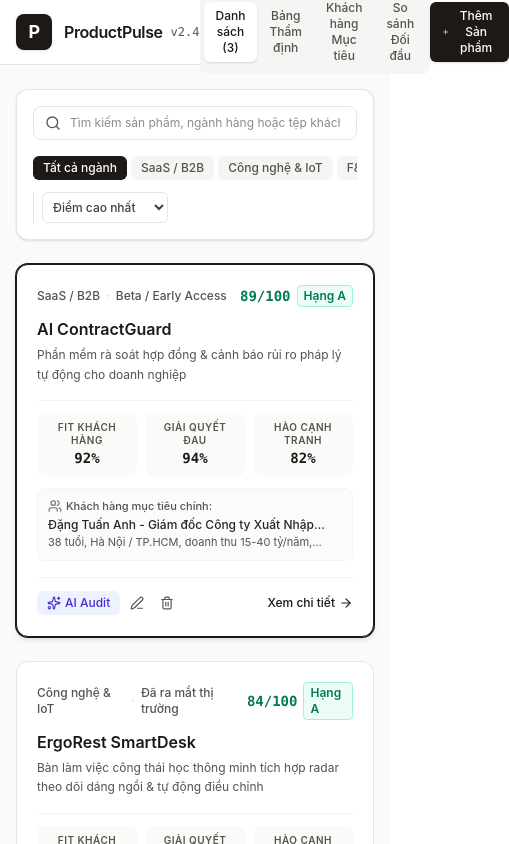
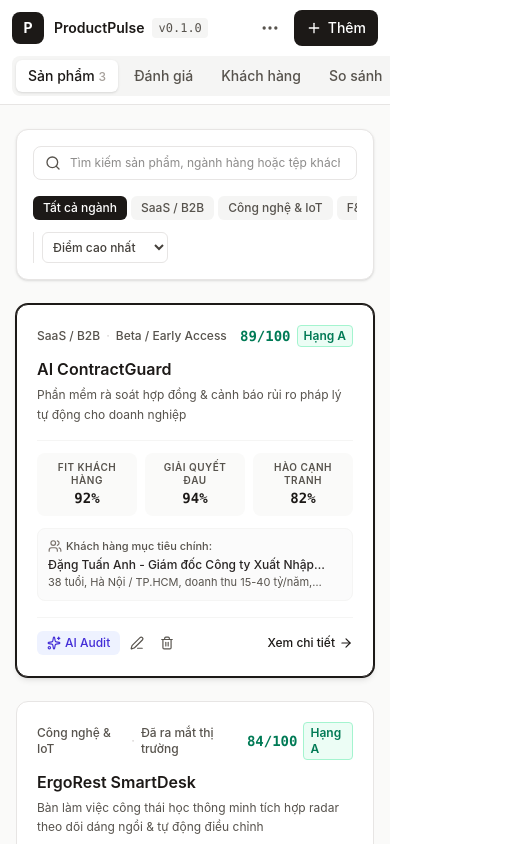
Before and after one commit to jinbduong-design/phantich, a React (Vite) app: page / in a window 390 px wide. Shown: the top 844 px of the page, 509 px wide, since content can reach past the window. Built offline with nearby package versions, Linux system fonts and the light colour scheme.

Commit message:
feat: simplify responsive app header

```diff
--- a/src/components/Header.tsx
+++ b/src/components/Header.tsx
@@ -1,5 +1,13 @@
 import React from 'react';
-import { Plus, Printer, Download, Upload, RotateCcw, Sparkles } from 'lucide-react';
+import {
+  Download,
+  MoreHorizontal,
+  Plus,
+  Printer,
+  RotateCcw,
+  Upload,
+} from 'lucide-react';
+import { APP_VERSION } from '../config/appVersion';
 
 interface HeaderProps {
   activeTab: 'products' | 'evaluation' | 'personas' | 'comparison';
@@ -12,6 +20,16 @@ interface HeaderProps {
   productCount: number;
 }
 
+const navItems: Array<{
+  id: HeaderProps['activeTab'];
+  label: string;
+}> = [
+  { id: 'products', label: 'Sản phẩm' },
+  { id: 'evaluation', label: 'Đánh giá' },
+  { id: 'personas', label: 'Khách hàng' },
+  { id: 'comparison', label: 'So sánh' },
+];
+
 export const Header: React.FC<HeaderProps> = ({
   activeTab,
   setActiveTab,
@@ -23,111 +41,83 @@ export const Header: React.FC<HeaderProps> = ({
   productCount,
 }) => {
   return (
-    <header className="bg-white border-b border-stone-200 sticky top-0 z-30">
-      <div className="max-w-7xl mx-auto px-4 sm:px-6 lg:px-8">
-        <div className="flex items-center justify-between h-16">
-          {/* Brand Identity */}
-          <div className="flex items-center gap-3">
-            <div className="w-9 h-9 rounded-lg bg-stone-900 text-white flex items-center justify-center font-bold tracking-tight text-lg shadow-sm">
+    <header className="sticky top-0 z-30 border-b border-stone-200 bg-white/95 backdrop-blur">
+      <div className="mx-auto max-w-7xl px-3 sm:px-6 lg:px-8">
+        <div className="flex h-14 items-center justify-between gap-3">
+          <div className="flex min-w-0 items-center gap-2.5">
+            <div className="flex h-8 w-8 shrink-0 items-center justify-center rounded-lg bg-stone-900 text-sm font-bold text-white">
               P
             </div>
-            <div>
+            <div className="min-w-0">
               <div className="flex items-center gap-2">
-                <span className="font-semibold text-stone-900 tracking-tight text-base">ProductPulse</span>
-                <span className="text-xs text-stone-600 font-mono">v2.4</span>
+                <span className="truncate text-sm font-semibold text-stone-900 sm:text-base">
+                  ProductPulse
+                </span>
+                <span className="shrink-0 rounded bg-stone-100 px-1.5 py-0.5 font-mono text-xs text-stone-600">
+                  v{APP_VERSION}
+                </span>
               </div>
-              <p className="text-xs text-stone-600 hidden sm:block">
-                Thẩm định Sản phẩm & Chân dung Khách hàng Mục tiêu
+              <p className="hidden text-xs text-stone-500 sm:block">
+                Product intelligence workspace
               </p>
             </div>
           </div>
 
-          {/* Navigation Tabs - Functional Segmented Controls */}
-          <nav className="flex items-center bg-stone-100 p-1 rounded-lg">
-            <button
-              onClick={() => setActiveTab('products')}
-              className={`px-3 py-1.5 text-xs sm:text-sm font-medium rounded-md transition-colors ${
-                activeTab === 'products'
-                  ? 'bg-white text-stone-900 shadow-sm'
-                  : 'text-stone-600 hover:text-stone-900'
-              }`}
-            >
-              Danh sách ({productCount})
-            </button>
-            <button
-              onClick={() => setActiveTab('evaluation')}
-              className={`px-3 py-1.5 text-xs sm:text-sm font-medium rounded-md transition-colors ${
-                activeTab === 'evaluation'
-                  ? 'bg-white text-stone-900 shadow-sm'
-                  : 'text-stone-600 hover:text-stone-900'
-              }`}
-            >
-              Bảng Thẩm định
-            </button>
-            <button
-              onClick={() => setActiveTab('personas')}
-              className={`px-3 py-1.5 text-xs sm:text-sm font-medium rounded-md transition-colors ${
-                activeTab === 'personas'
-                  ? 'bg-white text-stone-900 shadow-sm'
-                  : 'text-stone-600 hover:text-stone-900'
-              }`}
-            >
-              Khách hàng Mục tiêu
-            </button>
-            <button
-              onClick={() => setActiveTab('comparison')}
-              className={`px-3 py-1.5 text-xs sm:text-sm font-medium rounded-md transition-colors ${
-                activeTab === 'comparison'
-                  ? 'bg-white text-stone-900 shadow-sm'
-                  : 'text-stone-600 hover:text-stone-900'
-              }`}
-            >
-              So sánh Đối đầu
-            </button>
-          </nav>
-
-          {/* Action Buttons */}
-          <div className="flex items-center gap-2">
-            <div className="hidden lg:flex items-center gap-1 border-r border-stone-200 pr-2 mr-1">
-              <button
-                onClick={onPrint}
-                title="In hoặc Lưu báo cáo PDF"
-                className="p-2 text-stone-600 hover:text-stone-900 hover:bg-stone-100 rounded-md transition-colors"
+          <div className="flex items-center gap-1.5">
+            <details className="relative">
+              <summary
+                className="flex h-9 w-9 cursor-pointer list-none items-center justify-center rounded-lg text-stone-600 transition-colors hover:bg-stone-100 hover:text-stone-900 [&::-webkit-details-marker]:hidden"
+                aria-label="Công cụ dữ liệu"
               >
-                <Printer className="w-4 h-4" />
-              </button>
-              <button
-                onClick={onExportJSON}
-                title="Tải về file dữ liệu JSON"
-                className="p-2 text-stone-600 hover:text-stone-900 hover:bg-stone-100 rounded-md transition-colors"
-              >
-                <Download className="w-4 h-4" />
-              </button>
-              <button
-                onClick={onImportJSON}
-                title="Nhập dữ liệu từ file JSON"
-                className="p-2 text-stone-600 hover:text-stone-900 hover:bg-stone-100 rounded-md transition-colors"
-              >
-                <Upload className="w-4 h-4" />
-              </button>
-              <button
-                onClick={onResetData}
-                title="Khôi phục dữ liệu mẫu ban đầu"
-                className="p-2 text-stone-600 hover:text-stone-900 hover:bg-stone-100 rounded-md transition-colors"
-              >
-                <RotateCcw className="w-4 h-4" />
-              </button>
-            </div>
+                <MoreHorizontal className="h-5 w-5" />
+              </summary>
+              <div className="absolute right-0 mt-2 w-48 overflow-hidden rounded-xl border border-stone-200 bg-white p-1.5 shadow-lg">
+                <button onClick={onPrint} className="flex w-full items-center gap-2 rounded-lg px-3 py-2 text-left text-sm text-stone-700 hover:bg-stone-50">
+                  <Printer className="h-4 w-4" /> Báo cáo PDF
+                </button>
+                <button onClick={onExportJSON} className="flex w-full items-center gap-2 rounded-lg px-3 py-2 text-left text-sm text-stone-700 hover:bg-stone-50">
+                  <Download className="h-4 w-4" /> Xuất dữ liệu
+                </button>
+                <button onClick={onImportJSON} className="flex w-full items-center gap-2 rounded-lg px-3 py-2 text-left text-sm text-stone-700 hover:bg-stone-50">
+                  <Upload className="h-4 w-4" /> Nhập dữ liệu
+                </button>
+                <button onClick={onResetData} className="flex w-full items-center gap-2 rounded-lg px-3 py-2 text-left text-sm text-rose-600 hover:bg-rose-50">
+                  <RotateCcw className="h-4 w-4" /> Khôi phục mẫu
+                </button>
+              </div>
+            </details>
 
             <button
               onClick={onNewProduct}
-              className="inline-flex items-center gap-1.5 px-3 py-1.5 text-xs sm:text-sm font-medium rounded-md bg-stone-900 text-white hover:bg-stone-800 transition-colors shadow-sm"
+              className="inline-flex h-9 items-center gap-1.5 rounded-lg bg-stone-900 px-3 text-sm font-medium text-white transition-colors hover:bg-stone-800"
             >
-              <Plus className="w-4 h-4" />
-              <span>Thêm Sản phẩm</span>
+              <Plus className="h-4 w-4" />
+              <span className="hidden sm:inline">Thêm sản phẩm</span>
+              <span className="sm:hidden">Thêm</span>
             </button>
           </div>
         </div>
+
+        <nav className="-mx-3 flex overflow-x-auto px-3 pb-2 sm:mx-0 sm:px-0">
+          <div className="flex min-w-max items-center gap-1 rounded-lg bg-stone-100 p-1">
+            {navItems.map((item) => (
+              <button
+                key={item.id}
+                onClick={() => setActiveTab(item.id)}
+                className={`rounded-md px-3 py-1.5 text-sm font-medium transition-colors ${
+                  activeTab === item.id
+                    ? 'bg-white text-stone-900 shadow-sm'
+                    : 'text-stone-600 hover:text-stone-900'
+                }`}
+              >
+                {item.label}
+                {item.id === 'products' && (
+                  <span className="ml-1 text-xs text-stone-400">{productCount}</span>
+                )}
+              </button>
+            ))}
+          </div>
+        </nav>
       </div>
     </header>
   );
```
